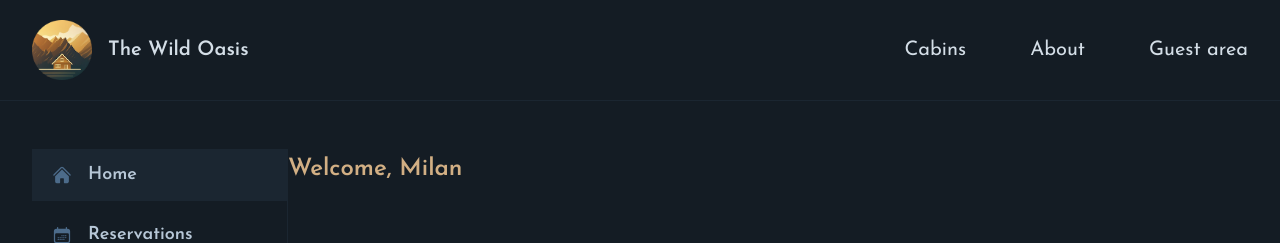
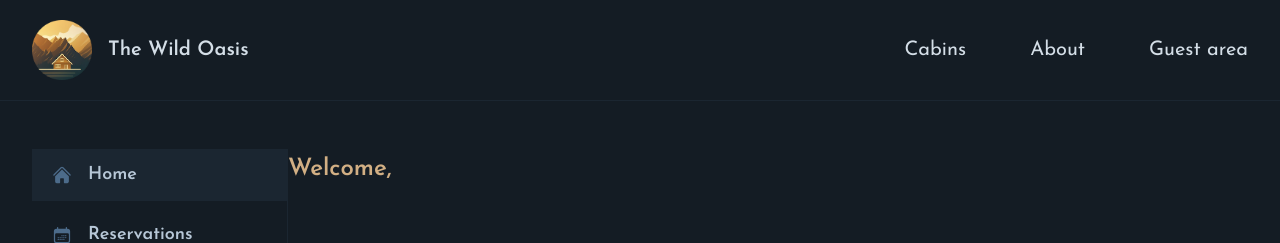
Before and after one commit to milanzivanov/Wild-Oasis-Next-TS, a Next.js app: page /account in a window 1280 px wide. Shown: the top 243 px of the page. Built offline with nearby package versions, Linux system fonts and the light colour scheme; no server answers.

Commit message:
Building a Custum Sin In Page

```diff
--- a/app/_components/SignInButton.tsx
+++ b/app/_components/SignInButton.tsx
@@ -1,7 +1,13 @@
 import Image from "next/image";
+import { signInAction } from "../_lib/actions";
+
+export const metadata = {
+  title: "Login"
+};
 
 function SignInButton() {
   return (
+    <form action={signInAction}>
       <button className="flex items-center gap-6 text-lg border border-primary-300 px-10 py-4 font-medium">
         <Image
           src="https://authjs.dev/img/providers/google.svg"
@@ -11,6 +17,7 @@ function SignInButton() {
         />
         <span>Continue with Google</span>
       </button>
+    </form>
   );
 }
 
--- /dev/null
+++ b/app/_lib/actions.ts
@@ -0,0 +1,7 @@
+"use server";
+
+import { signIn } from "./auth";
+
+export async function signInAction() {
+  await signIn("google", {redirectTo: "/account"});
+}
--- a/app/_lib/auth.ts
+++ b/app/_lib/auth.ts
@@ -15,10 +15,15 @@ const authConfig = {
       // convert any value to boolean
       return !!auth?.user;
     }
+  },
+  pages: {
+    signIn: "/login"
   }
 };
 
 export const {
   auth,
+  signIn,
+  signOut,
   handlers: { GET, POST }
 } = NextAuth(authConfig);
--- a/app/account/page.tsx
+++ b/app/account/page.tsx
@@ -1,11 +1,15 @@
+import { auth } from "../_lib/auth";
+
 export const metadata = {
   title: "Account"
 };
 
-function Page() {
+async function Page() {
+  const session = await auth();
+  const firstName = session?.user?.name?.split(" ")[0];
   return (
     <h2 className="text-2xl font-semibold text-accent-400 mb-7">
-      Welcome, Milan
+      Welcome, {firstName}
     </h2>
   );
 }
--- a/app/login/page.tsx
+++ b/app/login/page.tsx
@@ -1,9 +1,12 @@
+import SignInButton from "../_components/SignInButton";
+
 export default function Page() {
   return (
     <div className="flex flex-col gap-10 mt-10 items-center">
       <h2 className="text-3xl font-semibold">
         Sign in to access your guest area
       </h2>
+      <SignInButton />
     </div>
   );
 }
```
Lines whose indentation alone changed are shown as unchanged.
